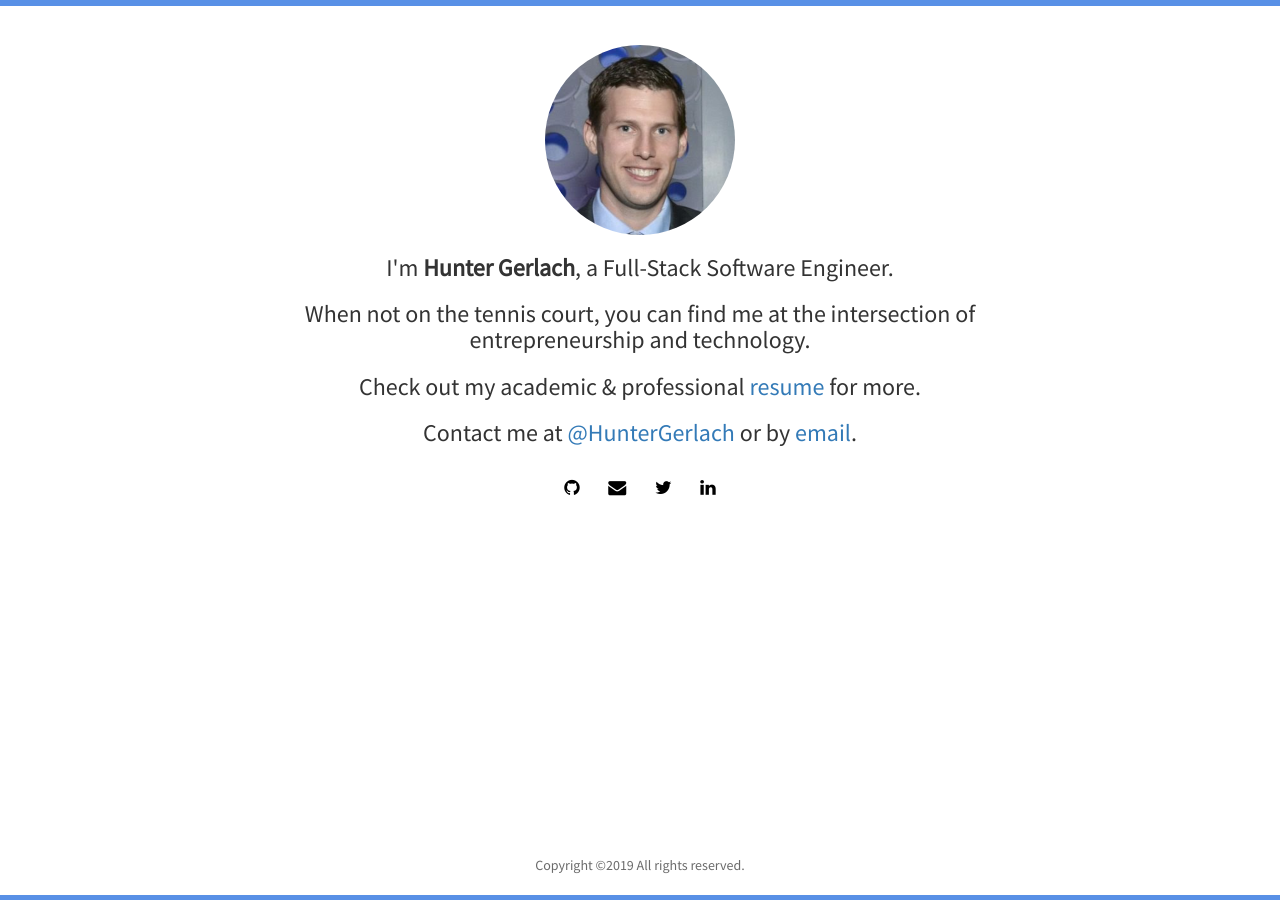
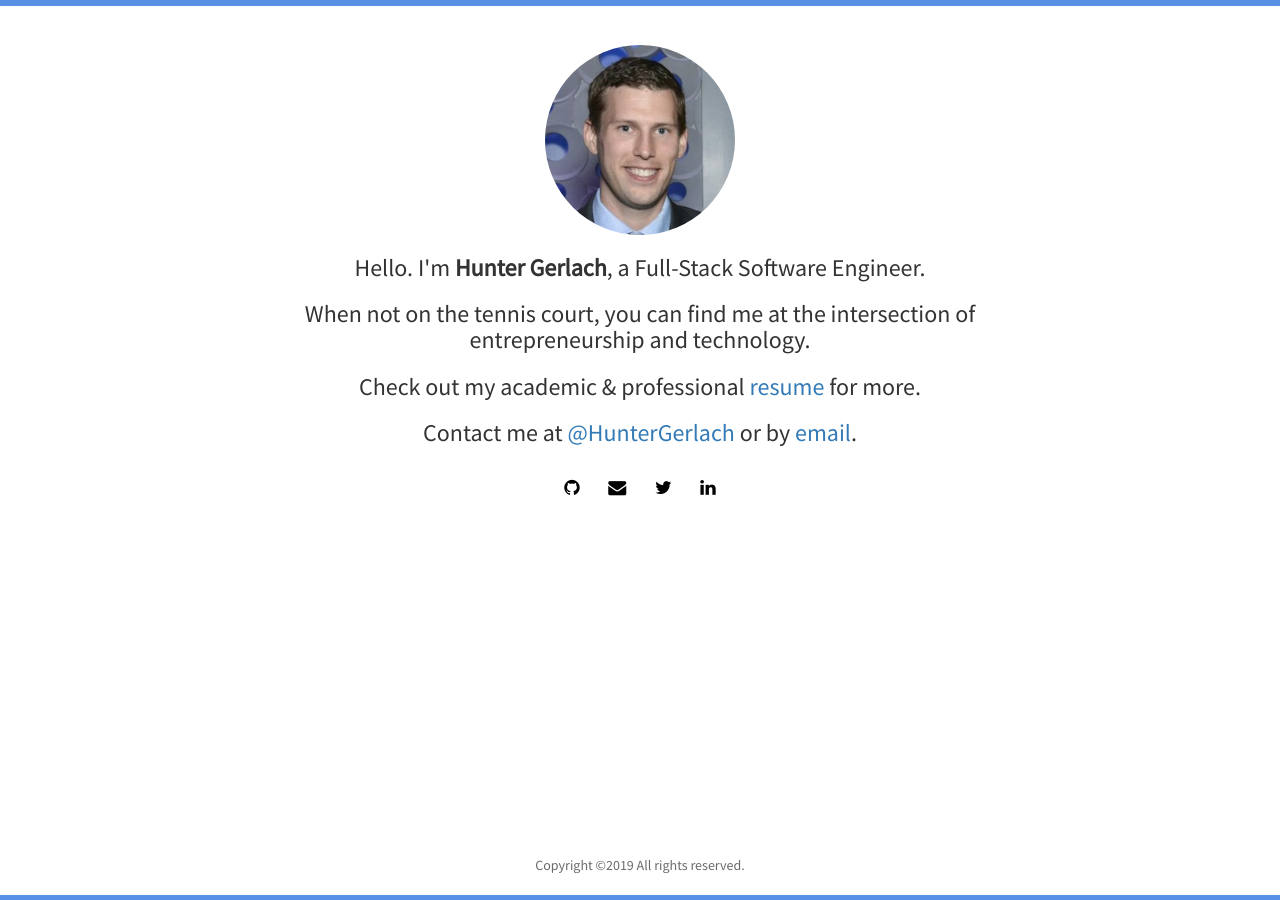
Before and after one commit to HunterGerlach/www.huntergerlach.com, a Jekyll site: the page built from index.html, in a window 1280 px wide. Built offline with Jekyll 4.4.1, drawn with Linux system fonts in a browser that asks for light colours; nearby versions of some CDN libraries; the list of posts is cut into pages by our own code.

Commit message:
Add greeting.

```diff
--- a/index.html
+++ b/index.html
@@ -7,7 +7,7 @@
 	  <div class="avatar">
 		<img class="img-circle" src="{{ site.baseurl }}static/img/{{ site.avatar }}" alt="Responsive image">
 	  </div>
-	  <h3>I'm <strong>{{ site.author }}</strong>, a Full-Stack Software Engineer.</h3>
+	  <h3>Hello. I'm <strong>{{ site.author }}</strong>, a Full-Stack Software Engineer.</h3>
 	  <h3>When not on the tennis court, you can find me at the intersection of entrepreneurship and technology.</h3>
 	  <!--<h3>Have a look at some of my working <a href="{{ site.baseurl }}projects.html"> projects</a>.</h3>-->
 	  <h3>Check out my academic &amp; professional <a href="https://www.linkedin.com/in/hgerlach/">resume</a> for more.</h3>
```
